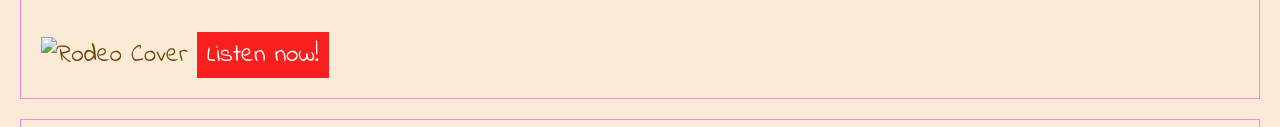
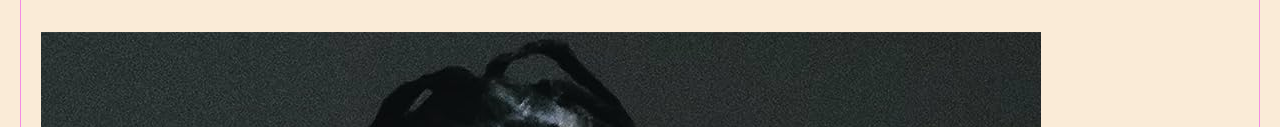
Before and after one commit to staten-island-tech/css-blogpost-project-PamiSamiK, a plain HTML site: page index.html in a window 1280 px wide. Shown: the part 876-1003 px from the top of the page. Drawn offline with Linux system fonts and the light colour scheme.

Commit message:
Update index.html

```diff
--- a/index.html
+++ b/index.html
@@ -79,7 +79,7 @@
              establish him as a prominent figure in the rap and hip-hop music scene. The album includes
              a variety of guest appearances from notable artists such as Kanye West, The Weeknd, Justin
              Bieber, and more.</p>
-        <img src="Rodeoalbum.jpg" alt="Rodeo Cover">
+        <img src="81UIqmn17WL._UF1000,1000_QL80_.jpg" alt="Rodeo Cover">
         <a href="https://open.spotify.com/album/4PWBTB6NYSKQwfo79I3prg">Listen now!</a>
     </div>
 
```
